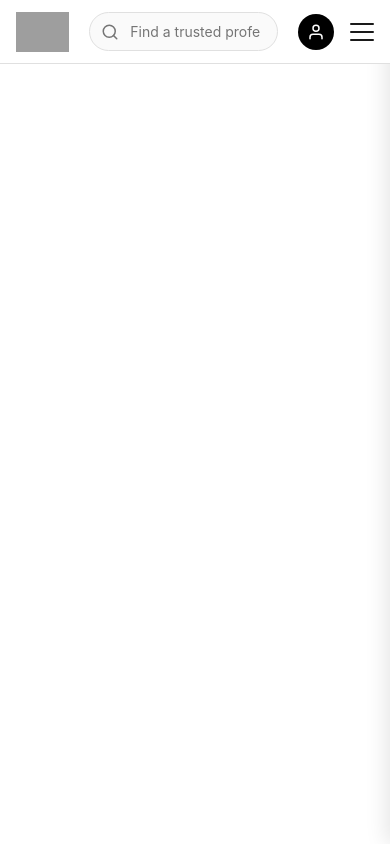
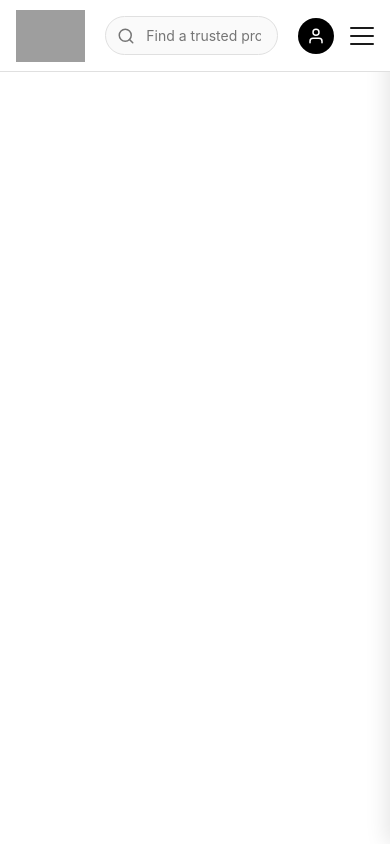
Before and after one commit to roshandsc/NODE, a website built with Vite: page index.html in a window 390 px wide. Built offline with nearby package versions, Linux system fonts and the light colour scheme; grey boxes are pictures that could not be loaded.

Commit message:
Initial commit

```diff
--- a/style.css
+++ b/style.css
@@ -11,7 +11,7 @@
   --color-accent: #0044cc; /* Deep blue - minimal use */
 
   --spacing-unit: 8px;
-  --header-height: 90px;
+  --header-height: 110px;
   --container-width: 1440px;
 }
 
@@ -72,7 +72,7 @@ body {
 }
 
 .brand-logo {
-  height: 84px; /* Increased by ~20% from 72px as requested (72 * 1.2 = 86.4, aiming for ~84px) */
+  height: 100px; /* Increased for better visibility and authority */
   width: auto;
   display: block;
   padding-left: 0;
@@ -341,7 +341,7 @@ body {
 /* Tablet & Mobile Breakpoint */
 @media (max-width: 1024px) {
   :root {
-    --header-height: 64px; /* Reduced header height for mobile/tablet */
+    --header-height: 72px; /* Increased from 64px for larger mobile logo */
   }
 
   /* Structural Changes */
@@ -366,7 +366,7 @@ body {
 
   /* Logo Adjustments - Align Left & Smaller */
   .brand-logo {
-    height: 40px; /* Smaller logo for mobile */
+    height: 52px; /* Increased from 40px */
   }
 
   /* Search Bar - Centered & Compact */
```
